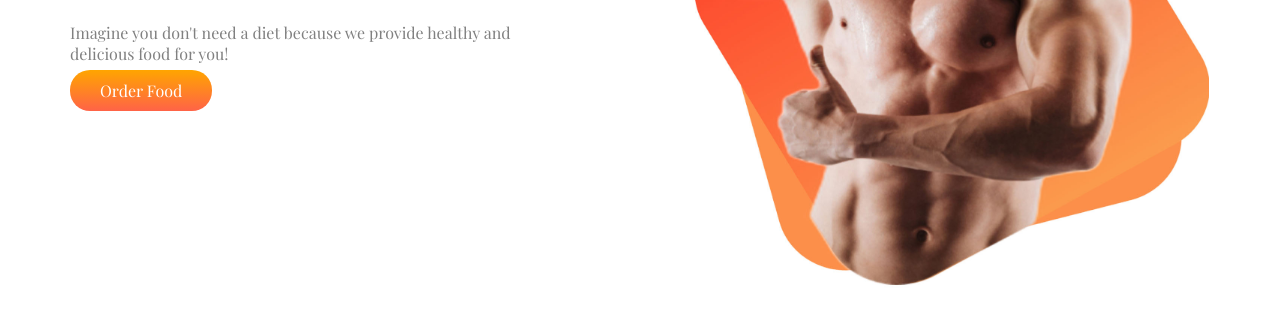
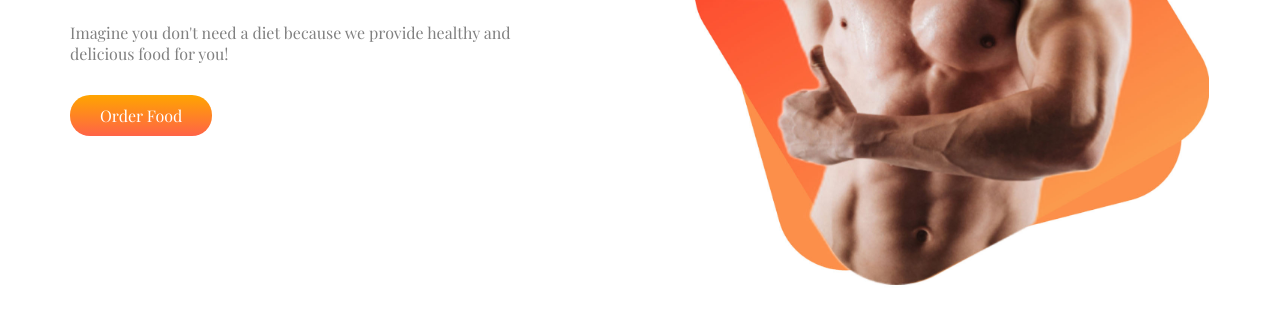
Before and after one commit to taslimahmed313/eat-healthy, a plain HTML site: page index.html in a window 1280 px wide. Shown: the part 323-646 px from the top of the page. Drawn offline with nearby package versions, Linux system fonts and the light colour scheme.

Commit message:
margin added

```diff
--- a/style.css
+++ b/style.css
@@ -27,6 +27,8 @@ span {
   padding: 10px 30px;
   text-decoration: none;
   border-radius: 20px;
+  display: inline-block;
+  margin-top: 15px;
 }
 .fit-hero img {
   width: 90%;
```
Also changed, not shown: eat-fresh.png (added), 2 other files.
